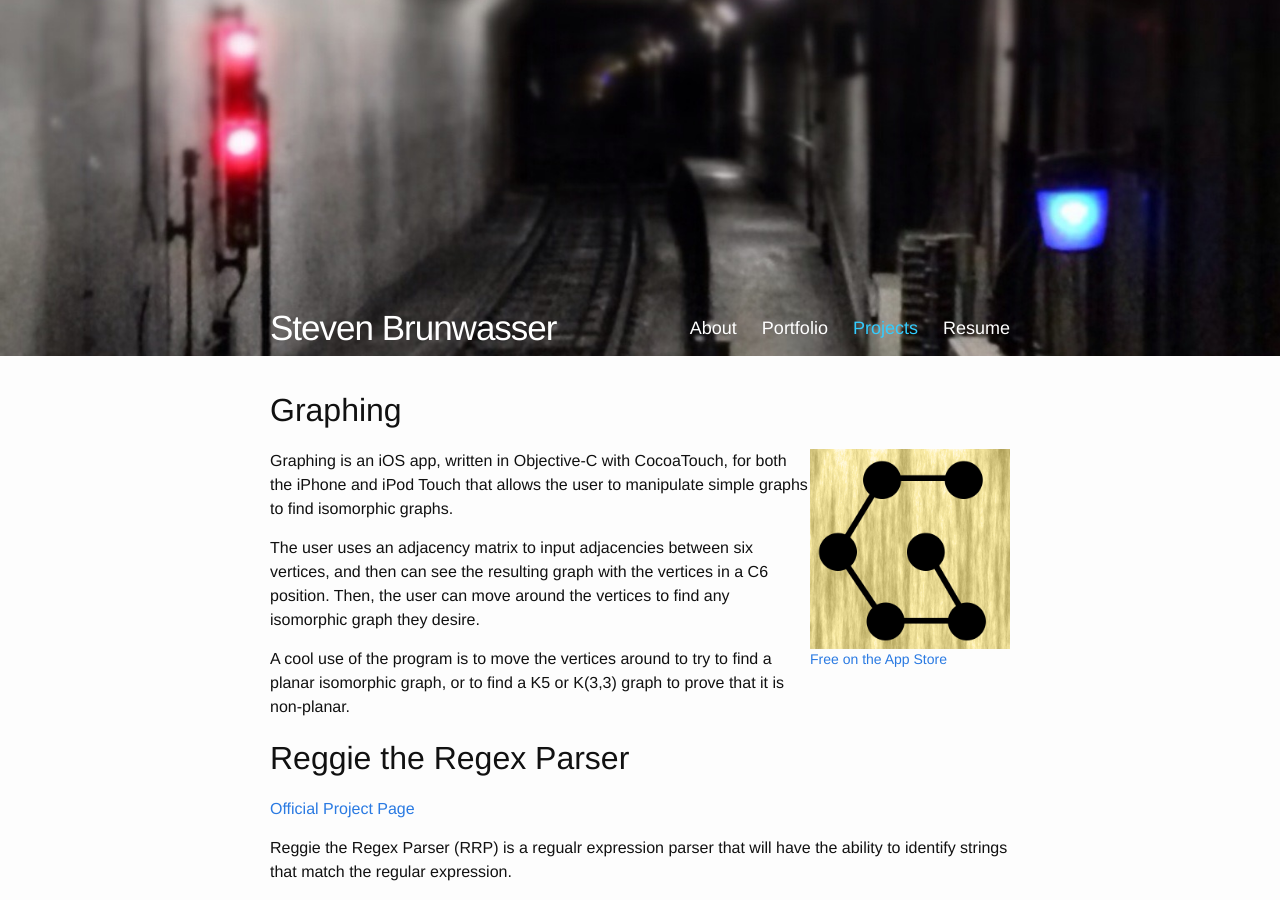
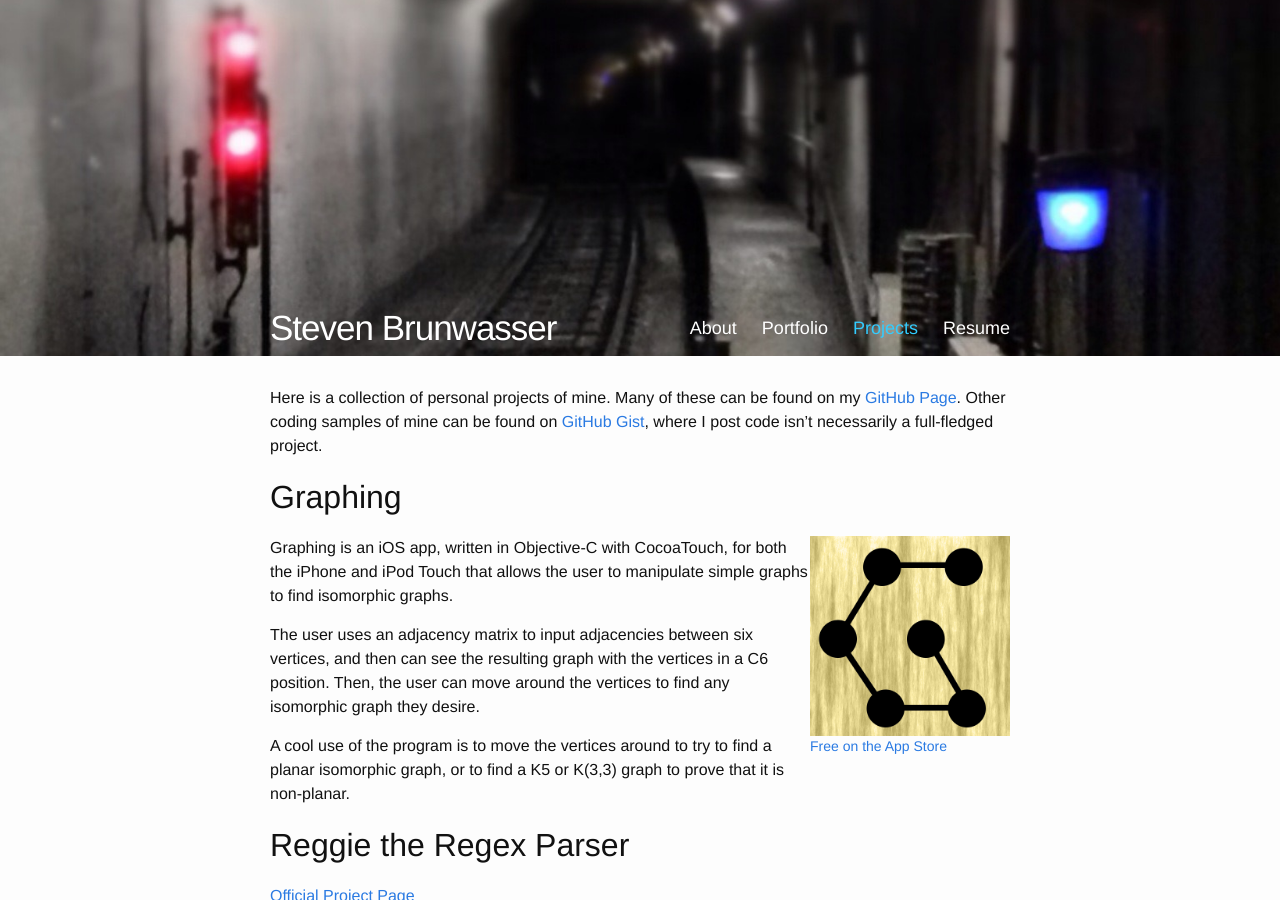
Before and after one commit to libsteve/altece.github.io, a Jekyll site: the page built from projects.md, in a window 1280 px wide and 900 px high. Built offline with Jekyll 4.4.1, drawn with Linux system fonts in a browser that asks for light colours.

Commit message:
Added links to GitHub Profile and GitHub Gists

```diff
--- a/projects.md
+++ b/projects.md
@@ -4,6 +4,11 @@ title: "Projects"
 permalink: /projects/
 description: "You can find more of my projects on GitHub at <a href='http://github.com/Altece'>github.com/Altece</a>."
 ---
+
+Here is a collection of personal projects of mine. Many of these
+can be found on my [GitHub Page](http://github.com/Altece). Other
+coding samples of mine can be found on [GitHub Gist](http://gist.github.com/altece),
+where I post code isn't necessarily a full-fledged project.
 
 ##Graphing
 
```
